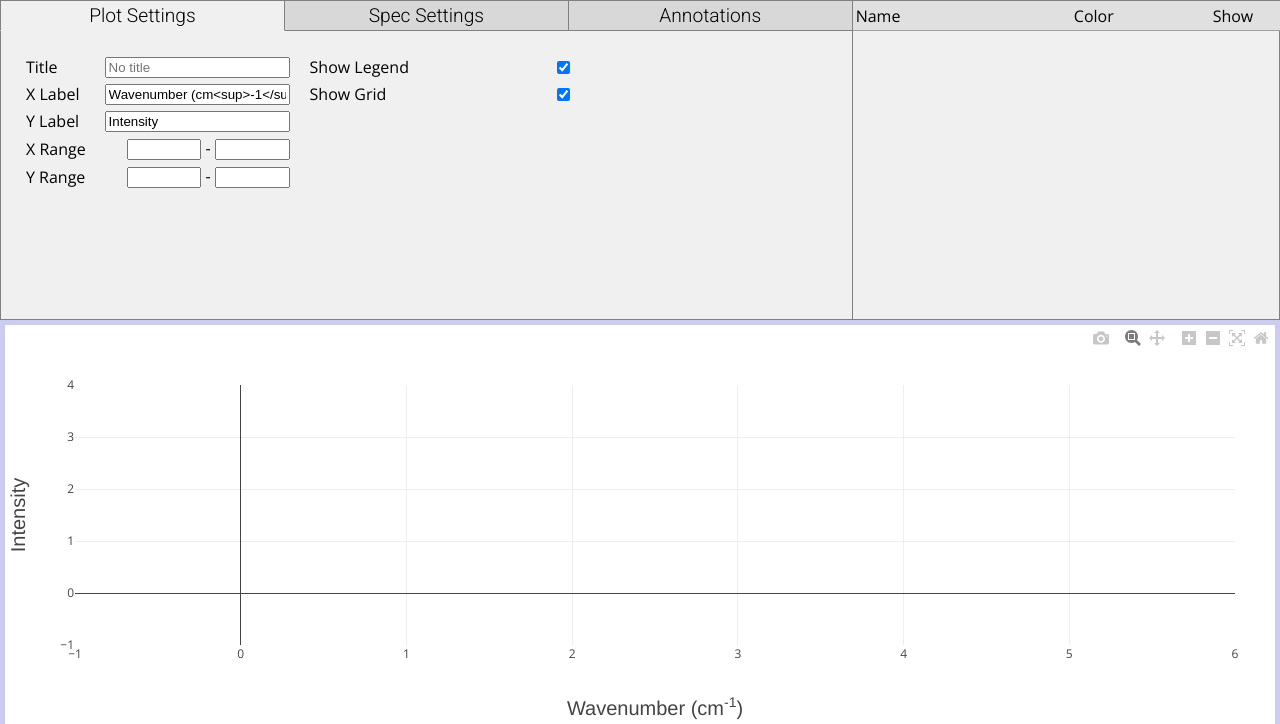
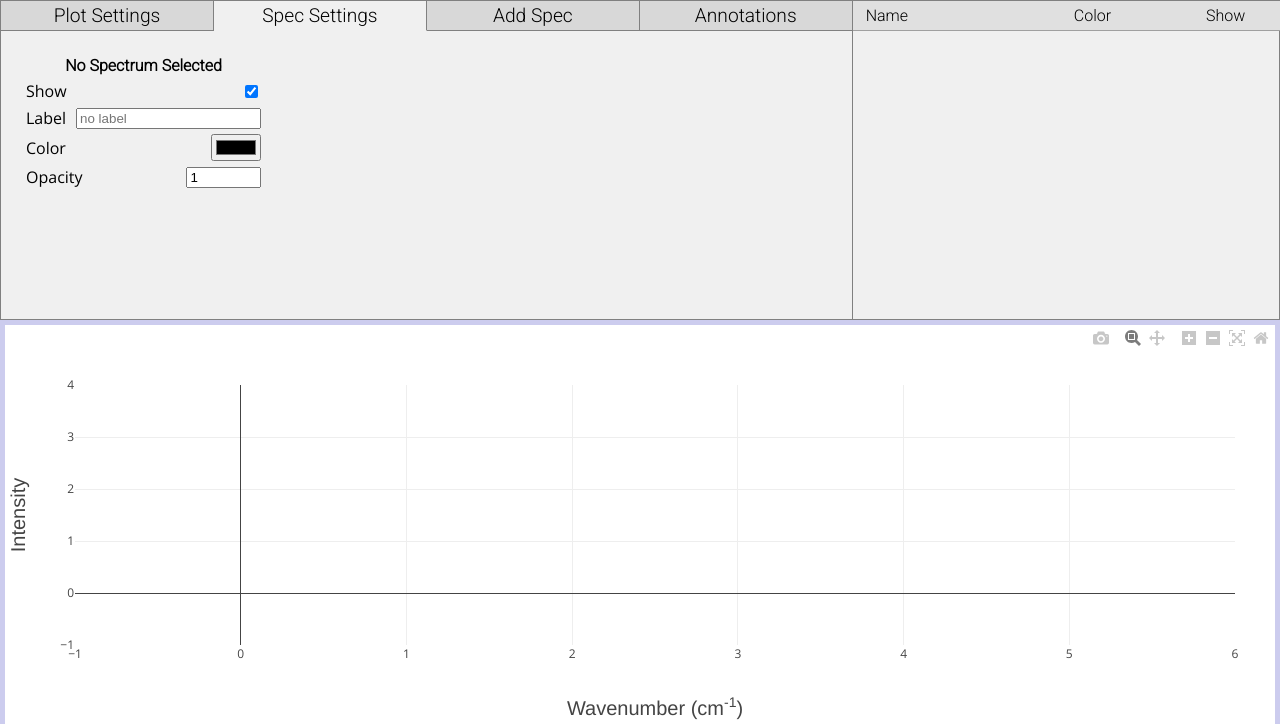
Before and after one commit to jangell/mysite, a Django app: page /plotbot/ in a window 1280 px wide. Shown: the part 43-767 px from the top of the page. Run offline with Django 3.2, Linux system fonts and the light colour scheme; data that the repository does not hold is empty; parts of the project's set-up code (start-up, migrations or seed data) failed here and were passed over; some libraries are stand-ins or nearby versions.

Commit message:
wired in specconfig components

```diff
--- a/plotbot/templates/plotbot/index.html
+++ b/plotbot/templates/plotbot/index.html
@@ -23,8 +23,9 @@
 <div class="all_tools">
 	<div class="toolbar">
 		<ul class="tabs">
-			<li class="tab default_tab" for="global_tools" id="global_tab">Plot Settings</li>
-			<li class="tab" for="spec_tools" id="spec_tab">Spec Settings</li>
+			<li class="tab" for="global_tools" id="global_tab">Plot Settings</li>
+			<li class="tab default_tab" for="spec_tools" id="spec_tab">Spec Settings</li>
+			<li class="tab" for="add_tools" id="add_tab">Add Spec</li>
 			<li class="tab" for="anno_tools" id="anno_tab">Annotations</li>
 		</ul>
 
@@ -35,30 +36,30 @@
 				<div class="tools_col">
 					<div class="setting">
 						<label>Title</label>
-						<input class="right" target="title" placeholder="No title">
+						<input class="right" target="title" placeholder="no title">
 					</div>
 					<div class="setting">
 						<label>X Label</label>
-						<input class="right" target="xlabel" value="Wavenumber (cm<sup>-1</sup>)">
+						<input class="right" target="xlabel" value="Wavenumber (cm<sup>-1</sup>)" placeholder="no x label">
 					</div>
 					<div class="setting">
 						<label>Y Label</label>
-						<input class="right" target="ylabel" value="Intensity">
+						<input class="right" target="ylabel" value="Intensity" placeholder="no y label">
 					</div>
 					<div class="setting">
 						<label>X Range</label>
 						<div class="right" id="x_range">
-							<input target="xmin" type=number step=any>
+							<input target="xmin" type=number step=any placeholder="auto">
 							<span>-</span>
-							<input target="xmax" type=number step=any>
+							<input target="xmax" type=number step=any placeholder="auto">
 						</div>
 					</div>
 					<div class="setting">
 						<label>Y Range</label>
 						<div class="right" id="y_range">
-							<input target="ymin" type=number step=any>
+							<input target="ymin" type=number step=any placeholder="auto">
 							<span>-</span>
-							<input target="ymax" type=number step=any>
+							<input target="ymax" type=number step=any placeholder="auto">
 						</div>
 					</div>
 				</div>
@@ -67,22 +68,41 @@
 
 					<div class="setting">
 						<label>Show Legend</label>
-						<input type=checkbox class="right" target="showlegend" checked>
+						<input type=checkbox class="right" target="show_legend" checked>
 					</div>
 					<div class="setting">
 						<label>Show Grid</label>
-						<input type=checkbox class="right" target="showgrid" checked>
+						<input type=checkbox class="right" target="show_grid" checked>
 					</div>
 
 				</div>
 
 				<div class="tools_col">
 
+					<div class="setting">
+						<label>Left Margin</label>
+						<input type=number class="right" target="left_margin" value=70>
+					</div>
+					<div class="setting">
+						<label>Right Margin</label>
+						<input type=number class="right" target="right_margin" value=40>
+					</div>
+					<div class="setting">
+						<label>Top Margin</label>
+						<input type=number class="right" target="top_margin" value=60>
+					</div>
+					<div class="setting">
+						<label>Bottom Margin</label>
+						<input type=number class="right" target="bottom_margin" value=80>
+					</div>
+
 				</div>
 
 			</div>
 
 			<div class="toolset" id="spec_tools">
+
+				<div id="spec_config_example" class="showing_config">
 
 					<div class="tools_col">
 
@@ -95,7 +115,7 @@
 						</div>
 						<div class="setting">
 							<label>Label</label>
-						<input class="right" target="label">
+							<input class="right" target="label" placeholder="no label">
 						</div>
 						<div class="setting">
 							<label>Color</label>
@@ -103,11 +123,8 @@
 						</div>
 						<div class="setting">
 							<label>Opacity</label>
-						<input type=number class="right" min=0 max=1. step=any target="opacity">
+							<input type=number class="right" min=0 max=1 value=1 step=any target="opacity">
 						</div>
-				</div>
-
-				<div class="tools_col">
 					</div>
 
 					<div class="tools_col">
@@ -115,13 +132,20 @@
 
 				</div>
 
+			</div>
+
+			<div class="toolset" id="add_tools">
+
+			</div>
+
 			<div class="toolset" id="anno_tools">
 
 			</div>
+
 		</div>
 	</div>
 
-	<div class="spec_list">
+	<div class="spec_list" id="spec_list">
 		<div class="table_row head_row">
 			<div class="text">Name</div>
 			<div class="color">Color</div>
--- a/static/plotbot/css/index.css
+++ b/static/plotbot/css/index.css
@@ -13,7 +13,7 @@ html{
 .toolbar{
 	background: #f0f0f0;
 	width:100%;
-	flex:2;
+	flex:2;					-webkit-flex:2;
 	display:flex;			display: -webkit-flex;
 	flex-direction:column;	-webkit-flex-direction: column;
 }
@@ -60,12 +60,10 @@ html{
 	border: 1px solid #808080;
 	border-top:0px;
 	flex:1;			-webkit-flex: 1;
-
 }
 .toolset{
 	height:100%;
 	width:100%;
-
 	display:flex;		display: -webkit-flex;
 	flex-direction:row;	-webkit-flex-direction: row;
 
@@ -74,7 +72,7 @@ html{
 	display:none;
 }
 .tools_col{
-	flex:1;
+	flex:1;				-webkit-flex: 1;
 	padding:10px;
 }
 
@@ -105,7 +103,7 @@ input[type=number]{
 
 .spec_name{
 	margin: 0 auto; /* 0 for top & bottom, auto for sides */
-	font-family:'Roboto', sans-serif;
+	font-family: 'Roboto', sans-serif;
 }
 
 .spec_list{
@@ -113,7 +111,9 @@ input[type=number]{
 	background-color: #f0f0f0;
 	border: 1px solid #808080;
 	border-left:0;
+	font-family: 'Roboto', sans-serif;
 }
+
 .table_row{
 	width:100%;
 	display: flex;				-webkit-display: flex;
@@ -132,21 +132,49 @@ input[type=number]{
 	border-bottom: 1px solid #a0a0a0;
 	background: #e0e0e0;
 }
+
+.unselected_row{
+	transition: background-color .2s ease
+}
+.unselected_row:hover{
+	cursor:pointer;
+	background-color:rgba(128,128,128,.15);
+}
+.selected_row{
+	background-color:rgba(128,128,128,.3);
+}
+
 .text{
 	flex: 3;				-webkit-flex: 3;
 	overflow: hidden;
 	white-space: nowrap;
 	text-overflow: ellipsis;
 	padding-right:10px;
+	padding-left: 10px;
 	width:100px;
 }
 .color{
 	flex:2;					-webkit-flex: 2;
+}
+.color_patch{
+	height:1rem;
+	border:1px solid #a0a0a0;
+	margin:1px;
+}
+.color_patch{
 	width:50px;
 }
 .showing{
 	flex:1;					-webkit-flex: 1;
 	width:50px;
+	margin-right:10px;
+}
+
+.showing_config{
+	display:flex;
+}
+.hidden_config{
+	display:none;
 }
 
 
@@ -312,23 +340,9 @@ input[type=number]{
 
 
 /* selected vs unselected row actions */
-.unselected_row{
-	transition: background-color .2s ease
-}
-.unselected_row:hover{
-	cursor:pointer;
-	background-color:rgba(137,209,255,.3);
-}
-.selected_row{
-	background-color:#9ad7ff;
-	font-weight:bold;
-}
+
 
 /* spec configs that are showing or hidden (only shows 1 at a time, in the same space) */
-.showing_config{}
-.hidden_config{
-	display:none;
-}
 
 .spec_button{
 	flex:1;
--- a/static/plotbot/js/plot_spec.js
+++ b/static/plotbot/js/plot_spec.js
@@ -73,10 +73,6 @@ class Field{
 		return false;
 	}
 
-	//
-	updateValue(){
-		alert('value of '+this.label+'is '+self.getValue());
-	}
 
 	// generates html to represent this field as a table row
 	toTableRow(){
@@ -467,8 +463,8 @@ class VertLine{
 		return {
 			x: data[0],
 			y: data[1],
-			name: this.valueOf('legend_name'),
-			showlegend: !(this.valueOf('legend_name') == ''), // only show in legend if field isn't blank
+			name: this.valueOf('label'),
+			showlegend: !(this.valueOf('label') == ''), // only show in legend if field isn't blank
 			line: {
 				color: this.getColor(), // color and opacity (convert to rgba)
 				width: this.valueOf('line_width'), // line width in pixels
@@ -487,11 +483,34 @@ class SpecConfig{
 		this.preprocesses = preprocs;
 		this.selected = false; // keep track of which is currently showing (and highlighted)
 		this.fields = {};
+
 		this.fields['show'] = new Field('spec'+this.spec_id+'_show', 'Show', 'checkbox', {'checked':true, 'title':'Show / hide this spectrum in the plot'});
-		this.fields['legend_name'] = new Field('spec'+this.spec_id+'_legend_name', 'Legend label', 'text',{'value':this.spec_name,'placeholder':'No label', 'title':'Text label shown for this spectrum in the legend'});
+		this.fields['label'] = new Field('spec'+this.spec_id+'_legend_name', 'Legend label', 'text',{'value':this.spec_name,'placeholder':'No label', 'title':'Text label shown for this spectrum in the legend'});
 		this.fields['line_width'] = new Field('spec'+this.spec_id+'_line_width', 'Line width (px)', 'number', {'value':2, 'title':'Width of line in pixels'});
 		this.fields['color'] = new Field('spec'+this.spec_id+'_color', 'Color', 'color', {'value':randomColor(), 'title':'Line color'});
 		this.fields['opacity'] = new Field('spec'+this.spec_id+'_opacity', 'Opacity', 'number', {'value':1, 'title':'Line opacity (transparency)'});
+
+		this.target_element = $('#spec_tools');
+		this.template_element = $('#spec_config_example');
+
+	}
+
+	bindAll(element){
+		if(!(element instanceof $)){
+			alert('plotConfig bindings failed');
+			return;
+		}
+		// helper function for the rest of this
+		function finder(s){
+			let e = element.find('[target='+s+']');
+			return e;
+		}
+
+		finder('spec_name').html(this.spec_name);
+		this.fields['show'].bindTo(finder('show'));
+		this.fields['label'].bindTo(finder('label'));
+		this.fields['color'].bindTo(finder('color'));
+		this.fields['opacity'].bindTo(finder('opacity'));
 	}
 
 	valueOf(field){
@@ -520,19 +539,25 @@ class SpecConfig{
 		//	data = this.preprocesses[p].runProcess(data);
 		}*/
 		var cur_data = JSON.parse(JSON.stringify(this.spec_data));
+		/*
 		for(var p in this.preprocesses){
 			cur_data = this.preprocesses[p].runProcess(cur_data);
 		}
+		*/
 		return cur_data;
 	}
 
 	// generates a row with name and show/don't-show checkbox
 	generateSpecListHtml(){
-		var _this = this; // we map the class 'this' to '_this' so that we can reference it in the function below, where 'this' refers to the jquery object
+		let _this = this; // we map the class 'this' to '_this' so that we can reference it in the function below, where 'this' refers to the jquery object
 		// javascript is dumb. jquery is dumb. programming is stupid.
 
-		// create the actual row
-		var row = $('<tr>').addClass('spec_table_row').attr('id',this.getRowId());
+		let row = $('<div>').addClass('table_row').attr('id',this.getRowId());
+		row.append($('<div>').addClass('text').html(this.spec_name));
+		row.append($('<div>').addClass('color').append($('<div>').addClass('color_patch').css({'background-color':'blue'})));
+		row.append($('<div>').addClass('showing').append($('<input>').attr('type','checkbox').attr('checked',true)));
+
+		/*
 		// add entry for spec name
 		row.append($('<td>').addClass('spec_row_name').html(this.spec_name));
 		// add entry for spec color
@@ -542,27 +567,26 @@ class SpecConfig{
 		var show_box = $('<input>').attr('type','checkbox').attr('checked',true).attr('disabled',true);
 		var to_add = $('<td>').addClass('spec_row_show').append(show_box);
 		row.append(to_add);
+		*/
 
 		// set css based on whether this is selected or not
 		if(this.selected){row.addClass('selected_row');}
 		else{row.addClass('unselected_row');}
 
 		// get the html id of the config table and the speclist row (we need them for the functions)
-		var configId = this.getConfigSelector();
-		var rowId = this.getRowSelector();
+		var configSel = this.getConfigSelector();
+		var rowSel = this.getRowSelector();
 
 		// function for when this spec is clicked on in the list
 		row.on('click',function(){
-			// hide all
-			$('.showing_config').hide();
+			// hide showing config(s)
 			$('.showing_config').removeClass('showing_config').addClass('hidden_config');
 			// show the one that was clicked
-			$(configId).show();
-			$(configId).removeClass('hidden_config').addClass('showing_config');
+			$(configSel).removeClass('hidden_config').addClass('showing_config');
 			// unselect all rows
 			$('.selected_row').removeClass('selected_row').addClass('unselected_row');
 			// select this one
-			$(rowId).removeClass('unselected_row').addClass('selected_row');
+			$(rowSel).removeClass('unselected_row').addClass('selected_row');
 		});
 
 		return row;
@@ -582,30 +606,29 @@ class SpecConfig{
 	// update the background color of the spec list based on the color & opacity of the
 	updateColor(){
 		var _this = this;
-		var rowId = this.getRowSelector();
-		$(rowId).find('.color_box').css('background-color',_this.getColor());
+		var rowSel = this.getRowSelector();
+		$(rowSel).find('.color_patch').css('background-color',_this.getColor());
 	}
 
 	// generates an html table for spec configuration
 	generateSpecConfigHtml(){
 		var _this = this; // see complaint in generateSpecListHtml()
 		// get the html id of the config table and the speclist row (we need them for the functions)
-		var configId = this.getConfigSelector();
-		var rowId = this.getRowSelector();
+		var configSel = this.getConfigSelector();
+		var rowSel = this.getRowSelector();
 
+		// div for spec tools
+		var el = this.template_element.clone().removeClass('spec_config_example').attr('id',this.getConfigId());
 
-		// this is the table where all the spec tools go
-		var table = $('<table>').addClass('tools_table');
-
-		// add all the fields
-		for(var field in this.fields){
-			table.append(this.fields[field].toTableRow(self.spec_id));
-		}
+		// append el to the spec_tools (and hide all others and show this)
+		this.target_element.append(el);
+		// bind all of the fields for this specconfig to the fields in el
+		this.bindAll(el);
 
 		// function to update the 'show' checkbox in spec list based on a change in the one in the spec config table
-		this.fields['show'].element.change(function(){
+		el.change(function(){
 			var checked = _this.valueOf('show');
-			$(rowId).find('input').attr('checked',checked);
+			$(rowSel).find('input').attr('checked',checked);
 		});
 
 		// function to update the 'color' box in spec list based on a change to color or opacity in spec config
@@ -615,10 +638,11 @@ class SpecConfig{
 		this.fields['opacity'].element.change(function(){
 			_this.updateColor();
 		});
-		// go get the color of this spec and set the color well to it to start out correctly
-		_this.updateColor();
+		// set random color
+		this.fields['color'].setValue(randomColor());
+		this.updateColor();
 
-
+		/*
 		// all of the preprocessing divs will go in this
 		var preproc = $('<div>').addClass('spec_config_preprocs');
 
@@ -631,17 +655,17 @@ class SpecConfig{
 		var container = $('<div>').addClass('tools').attr('id',this.getConfigId());
 		container.append(table);
 		container.append(preproc);
-
+		*/
 
 		// show or hide to start (based, ultimately, whether or not there's one showing already, but here it's just based on a flag)
 		if(this.selected){
-			container.addClass('showing_config');
+			el.addClass('showing_config');
 		}
 		else{
-			container.addClass('hidden_config');
+			el.addClass('hidden_config');
 		}
 
-		return container;
+		return el;
 
 	}
 
@@ -653,8 +677,8 @@ class SpecConfig{
 		return {
 			x: data[0],
 			y: data[1],
-			name: this.valueOf('legend_name'),
-			showlegend: !(this.valueOf('legend_name') == ''), // only show in legend if field isn't blank
+			name: this.valueOf('label'),
+			showlegend: !(this.valueOf('label') == ''), // only show in legend if field isn't blank
 			line: {
 				color: this.getColor(), // color and opacity (convert to rgba)
 				width: this.valueOf('line_width'), // line width in pixels
@@ -741,7 +765,7 @@ class PlotConfig{
 class PlotHandler{
 	constructor(plot_config_target, spec_list_target, spec_config_target, plot_target, preprocesses){
 		this.plot_config_target = plot_config_target;
-		this.spec_list_target = spec_list_target;
+		this.spec_list_target = $('#spec_list');
 		this.spec_config_target = spec_config_target;
 		this.plot_target = plot_target;
 
```
Lines whose indentation alone changed are shown as unchanged.
